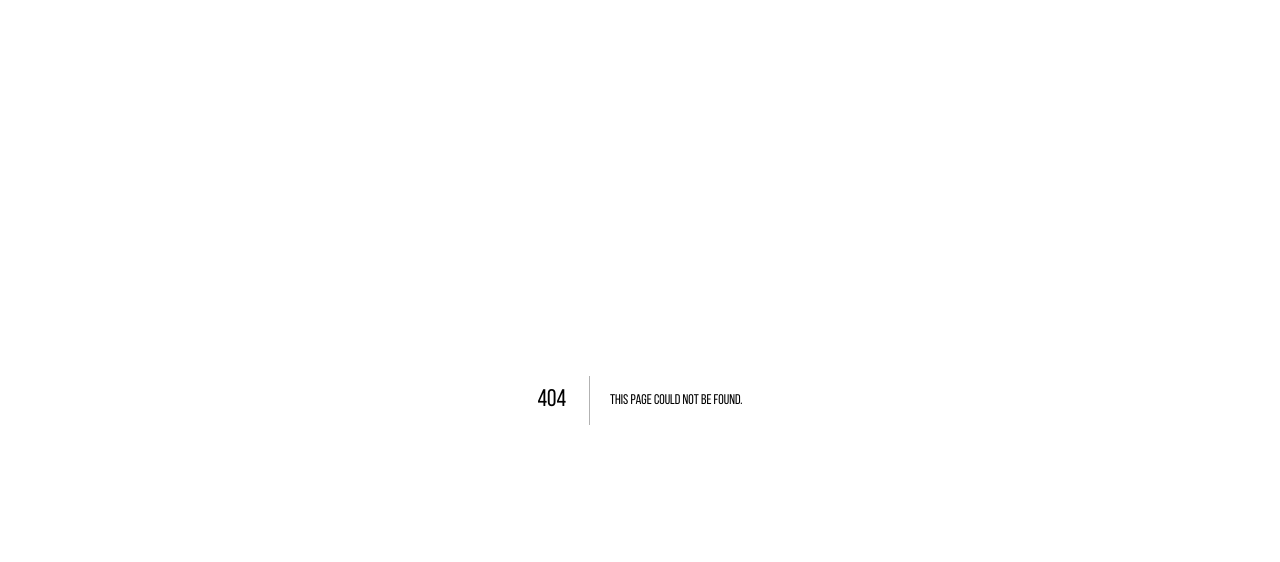
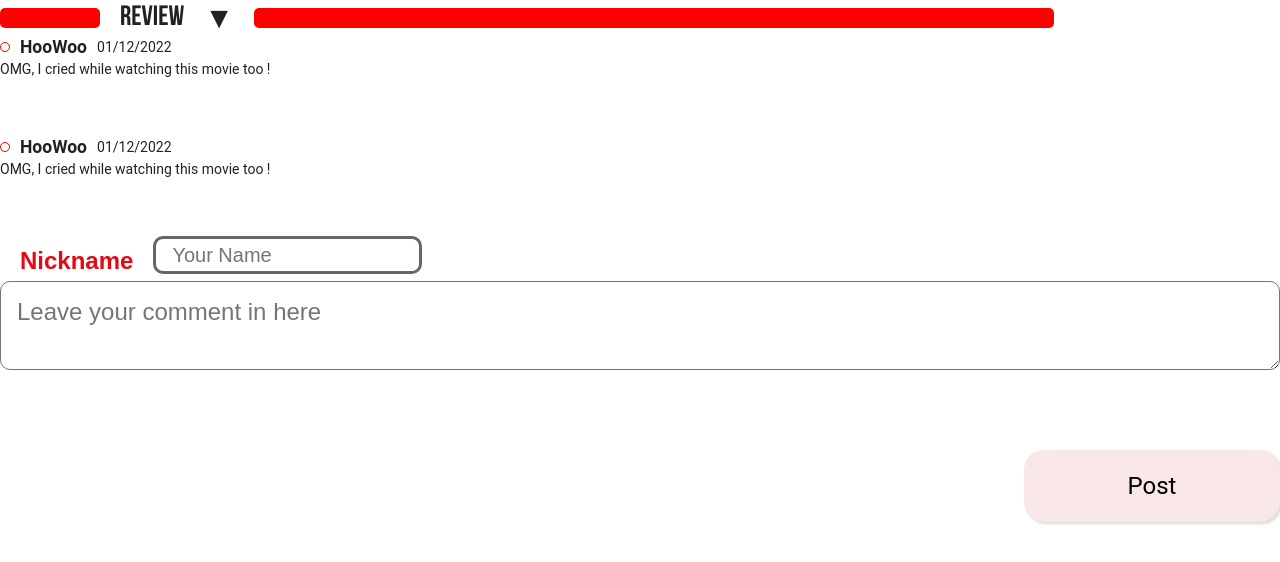
Before and after one commit to Hoppeyyy/Watchflix, a Next.js app: page /comment in a window 1280 px wide. Before the commit this address had no page. Shown: the top 562 px of the page. Built offline with nearby package versions, Linux system fonts and the light colour scheme.

Commit message:
update comps

```diff
--- a/comps/CommentForm/index.js
+++ b/comps/CommentForm/index.js
@@ -22,6 +22,7 @@ const LabelFor = styled.label`
   font-size: ${props => props.fsize}px;
   font-family: 'Montserrat', sans-serif;
   color: #E50914;
+  margin-top: 15px;
   margin-bottom: 10px;
   margin-left: 20px;
   font-weight:600;
@@ -31,9 +32,10 @@ const InputBox = styled.input`
   height: ${props => props.iheight}px;
   border-radius: 10px;
   border: 3px solid #666666;
-  font-size: 24px;
+  font-size: 20px;
   padding: 16px;
   box-sizing: border-box;
+  margin-left: 20px;
   margin-bottom: ${props => props.imarginB}px;
 `
 const TopCont = styled.div`
@@ -51,14 +53,16 @@ const CmBox = styled.textarea`
   font-size: 24px;
   padding: 16px;
   box-sizing: border-box;
+  cols:50 ;
+  rows:25;
   margin-bottom: ${props => props.imarginB}px;
 `
 
 const BCont = styled.div`
   display: flex;
   flex-direction: row;
-  justify-content: space-between;
   margin-top: 80px;
+  justify-content:right;
 `
 
 
@@ -69,7 +73,7 @@ const CommentForm =({
           fheight = "100%",
           fsize = 24,
           iwidth = "30%",
-          iheight = 57,
+          iheight = 35,
           placeholder = "Your Name",
 
           title = "Nickname",
@@ -101,21 +105,19 @@ const CommentForm =({
             <CmBox
                 type="text"
                 width="350px"
-                height="180px"
+                height="480px"
                 placeholder='Leave your comment in here'/>
         <BCont>
         <SubButton
+        type = "submit"
         text = "Post"
         margintop = "0px"
         border = "none"
-        bgcolor = "#5333ED"
-        color="#fff"
+        bgcolor = "#F9E7E7"
+        color="#000"
         hover = "box-shadow: none"
-        cwidth ="48%"
-        width = "95%"
-        minWidth="400"
-        routeTo=""
-        justify="flex-start"
+        justify="right"
+        href="/posts"
       />
     </BCont>
     </FormBox>
--- a/comps/SubButton/index.js
+++ b/comps/SubButton/index.js
@@ -77,8 +77,7 @@ const SubButton = ({
                 <ButtonText
                     color={color}
                     fontSize={fontSize}
-                >
-                    {text}</ButtonText>
+                >  {text}</ButtonText>
             </ButtonInput>
         </ButtonCont>
 
--- a/pages/testing.js
+++ b/pages/comment.js
@@ -3,15 +3,28 @@ import { useRouter } from 'next/router';
 import styled from 'styled-components';
 import React from 'react';
 import { useTheme } from "@/utils/provider";
-import ClickButton from '../comps/ClickButton';
 import SubButton from '@/comps/SubButton';
 import CommentForm from '@/comps/CommentForm';
+
+import Comment from '@/comps/Comment';
+import ReviewSection from '@/comps/ReviewSection';
+
 
 export default function Home() {
 
   const {theme, setTheme} = useTheme();
 
+  const Cont = styled.div`
+  width: 100%;
+  height: 100%;
+`;
+
   return (
+    <Cont>
+    <ReviewSection></ReviewSection>
+    <Comment/>
 
+    <CommentForm> </CommentForm>
+    </Cont>
   )
 }
```
Also changed, not shown: 1 other file (tests, documents, lock files or other folders).
